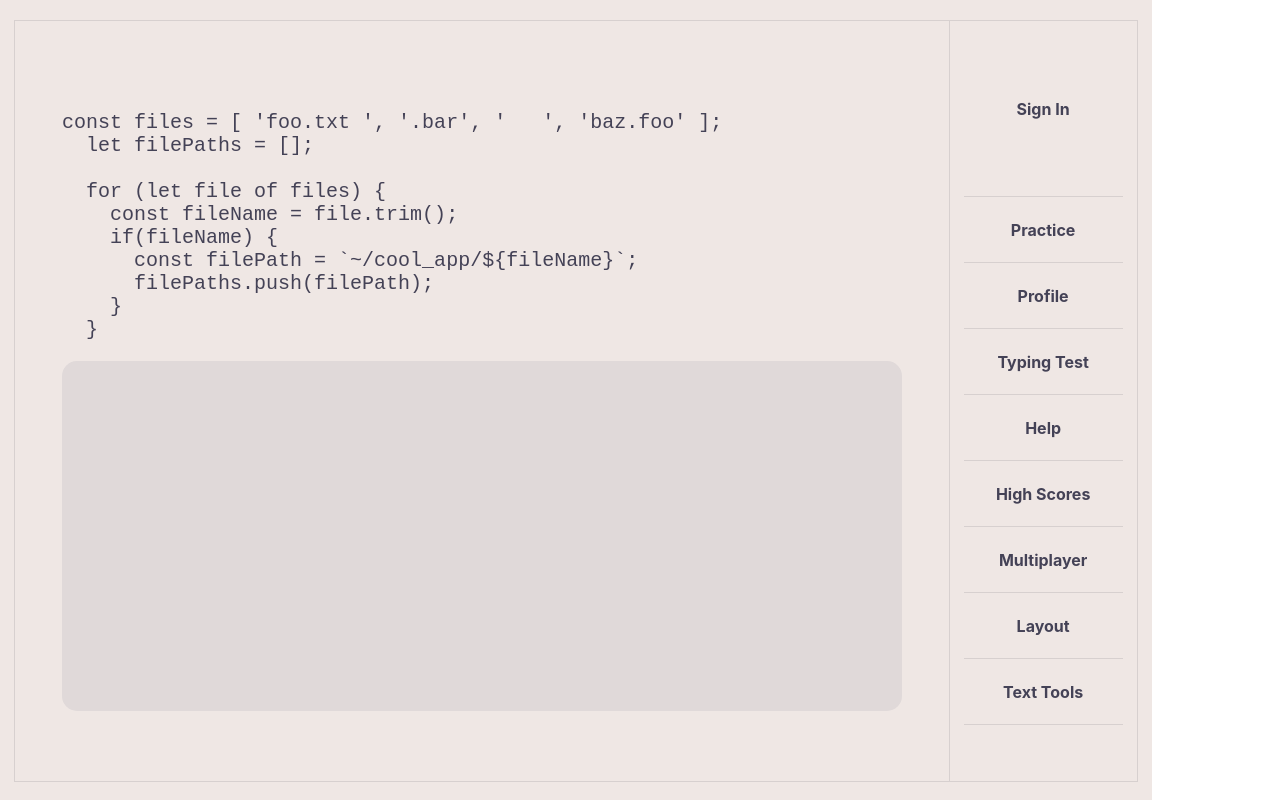
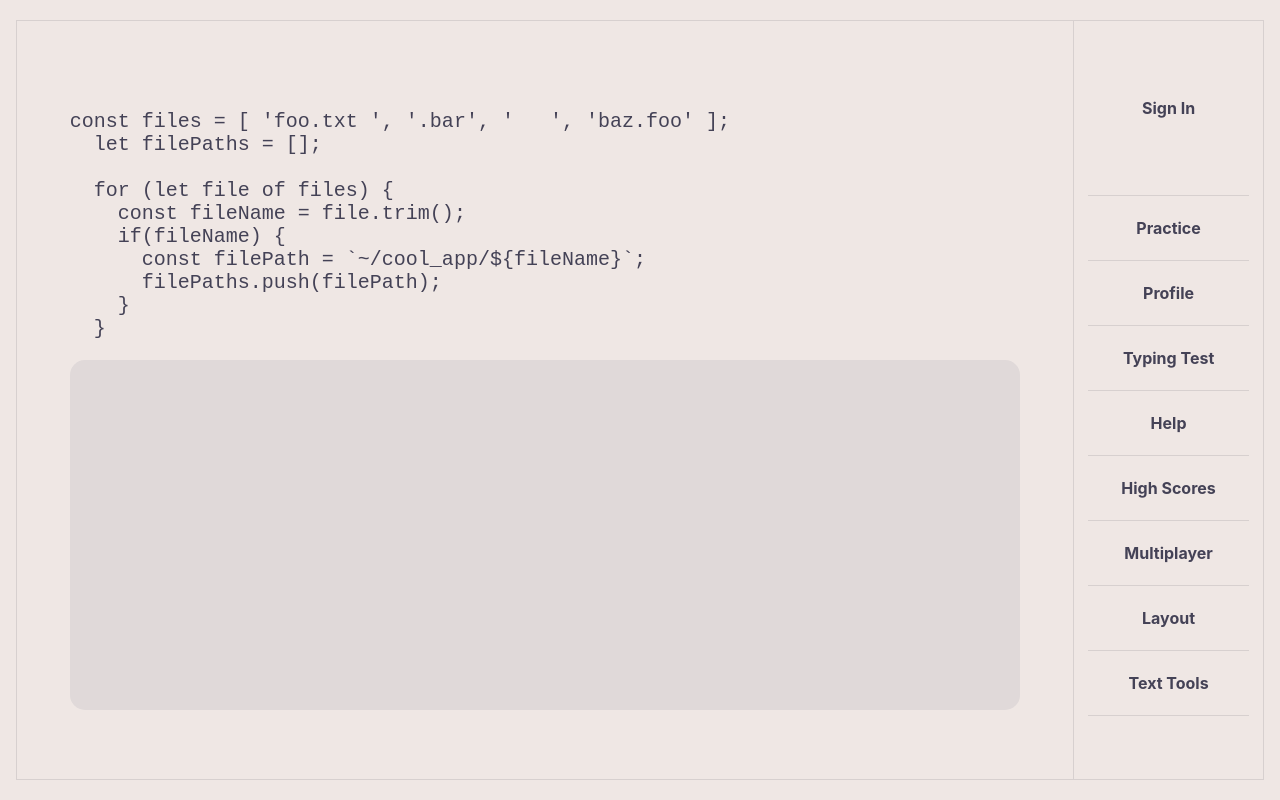
Before and after one commit to CJM1994/Typr, a React (Create React App) app in the folder client/: page / in a window 1280 px wide. Built offline with nearby package versions, Linux system fonts and the light colour scheme.

Commit message:
Fix styling so that width is full viewport

```diff
--- a/client/src/index.js
+++ b/client/src/index.js
@@ -1,11 +1,11 @@
 import React from 'react';
 import ReactDOM from 'react-dom';
-import './index.scss';
+
 import App from './components/App';
 
+import './index.scss';
+
 ReactDOM.render(
-  <React.StrictMode>
-    <App />
-  </React.StrictMode>,
+  <App />,
   document.getElementById('root')
 );
--- a/client/src/index.scss
+++ b/client/src/index.scss
@@ -1,5 +1,10 @@
+* {
+  box-sizing: border-box;
+}
+
 body {
   margin: 0;
+  padding: 0;
   font-family: -apple-system, BlinkMacSystemFont, 'Segoe UI', 'Roboto', 'Oxygen',
     'Ubuntu', 'Cantarell', 'Fira Sans', 'Droid Sans', 'Helvetica Neue',
     sans-serif;
@@ -11,3 +16,7 @@ code {
   font-family: source-code-pro, Menlo, Monaco, Consolas, 'Courier New',
     monospace;
 }
+
+#root {
+  width: 100%;
+}
```
